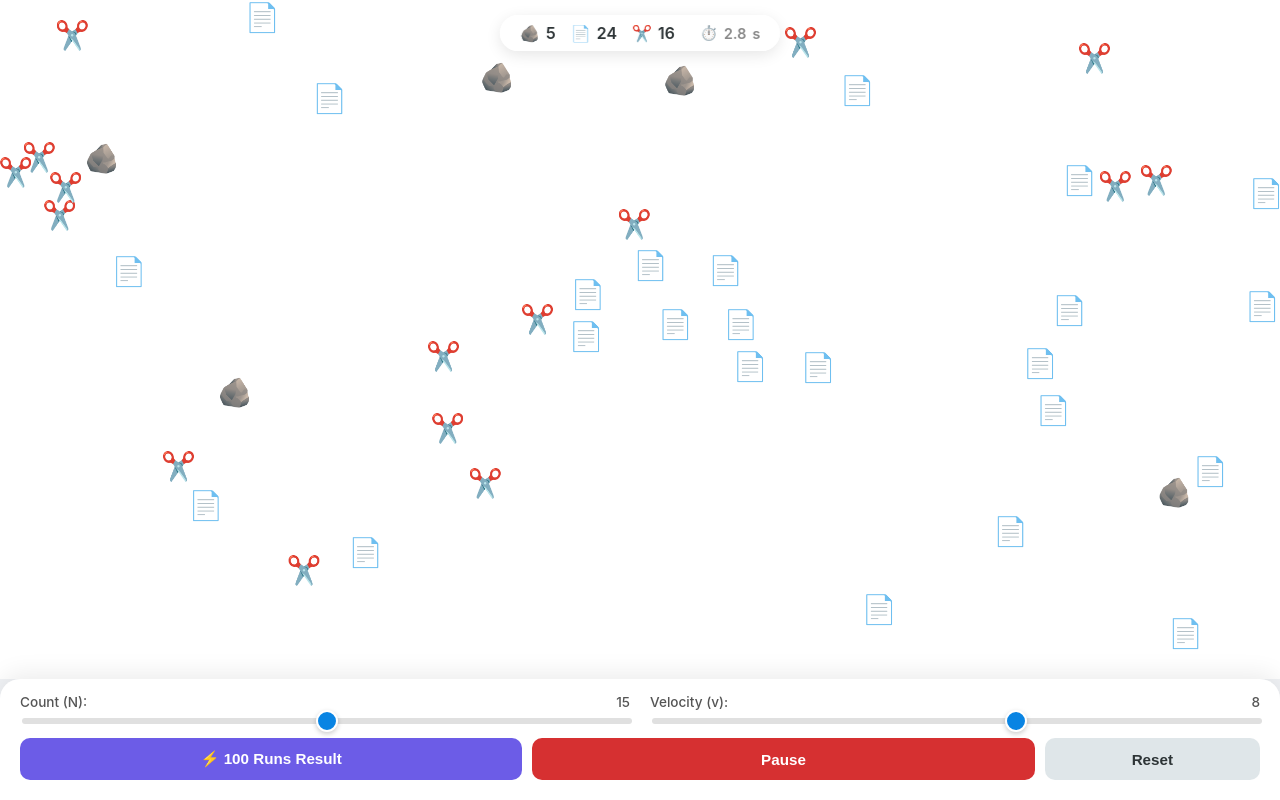
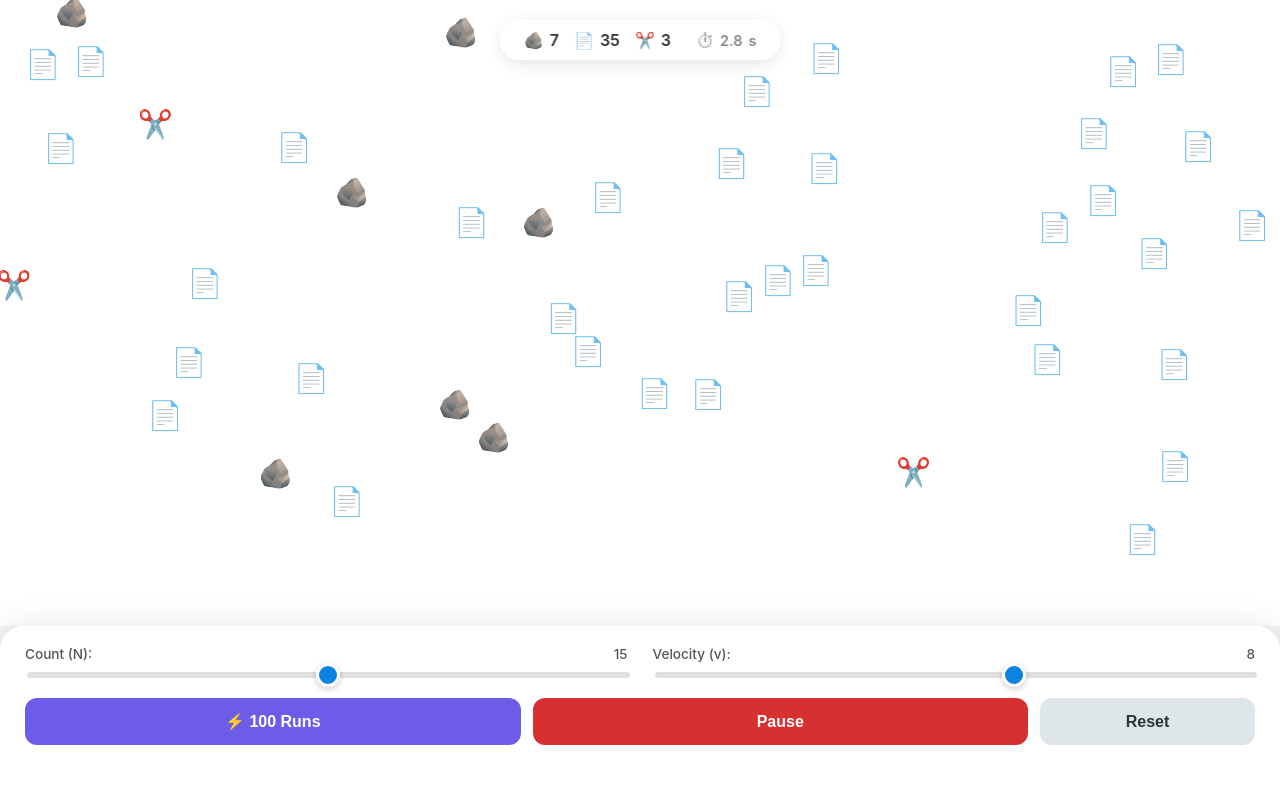
Before and after one commit to Didymos65803/RPS-Dynamic-Simulation, a plain HTML site: page index.html in a window 1280 px wide. Both pictures are taken after a click on the button "Start". Drawn offline with Linux system fonts and the light colour scheme.

Commit message:
Refactor HTML structure and styles for simulation
Updated title and improved layout for HUD and controls. Enhanced button styles and added missing drawScene function.

```diff
--- a/index.html
+++ b/index.html
@@ -1,10 +1,9 @@
-
 <!DOCTYPE html>
 <html lang="en">
 <head>
     <meta charset="UTF-8">
     <meta name="viewport" content="width=device-width, initial-scale=1.0, maximum-scale=1.0, user-scalable=no">
-    <title>RPS Monte Carlo Simulation</title>
+    <title>RPS Simulation</title>
     <style>
         :root {
             --bg-color: #f0f2f5;
@@ -27,17 +26,17 @@
             -webkit-user-select: none;
         }
 
-        /* HUD Stats (Top) */
+        /* HUD Stats (Floating Top) */
         .hud-stats {
             position: absolute;
-            top: 15px;
+            top: 20px; /* Moved down slightly for notch safety */
             left: 50%;
             transform: translateX(-50%);
             display: flex;
             gap: 15px;
             background: rgba(255, 255, 255, 0.9);
             backdrop-filter: blur(8px);
-            padding: 8px 20px;
+            padding: 10px 24px;
             border-radius: 30px;
             box-shadow: 0 4px 15px rgba(0,0,0,0.1);
             z-index: 10;
@@ -45,6 +44,7 @@
             font-size: 1rem;
             pointer-events: none;
             color: var(--text-main);
+            white-space: nowrap;
         }
 
         .stat-item {
@@ -64,28 +64,29 @@
         /* Bottom Control Panel */
         .controls {
             background: var(--panel-bg);
-            padding: 15px 20px;
-            padding-bottom: max(20px, env(safe-area-inset-bottom));
-            border-top-left-radius: 20px;
-            border-top-right-radius: 20px;
-            box-shadow: 0 -5px 25px rgba(0,0,0,0.08);
+            padding: 20px 25px;
+            /* CRITICAL FIX: Increased bottom padding for mobile home bars */
+            padding-bottom: max(50px, env(safe-area-inset-bottom));
+            border-top-left-radius: 24px;
+            border-top-right-radius: 24px;
+            box-shadow: 0 -5px 30px rgba(0,0,0,0.08);
             display: flex;
             flex-direction: column;
-            gap: 12px;
+            gap: 18px; /* Increased gap between sliders and buttons */
             z-index: 20;
         }
 
         .sliders-row {
             display: flex;
             justify-content: space-between;
-            gap: 20px;
+            gap: 25px;
         }
 
         .control-group {
             flex: 1;
             display: flex;
             flex-direction: column;
-            gap: 6px;
+            gap: 8px;
         }
 
         label {
@@ -96,7 +97,7 @@
             font-weight: 500;
         }
 
-        /* Sliders */
+        /* Modern Slider */
         input[type="range"] {
             width: 100%;
             height: 6px;
@@ -108,42 +109,48 @@
 
         input[type="range"]::-webkit-slider-thumb {
             -webkit-appearance: none;
-            width: 22px;
-            height: 22px;
+            width: 24px; /* Larger thumb for touch */
+            height: 24px;
             border-radius: 50%;
             background: var(--primary);
-            border: 2px solid white;
-            box-shadow: 0 2px 5px rgba(0,0,0,0.2);
+            border: 3px solid white;
+            box-shadow: 0 2px 6px rgba(0,0,0,0.2);
             cursor: pointer;
         }
 
-        /* Buttons */
+        /* Button Row */
         .btn-row {
             display: flex;
-            gap: 10px;
+            gap: 12px;
+            margin-bottom: 5px; /* Extra lift */
         }
 
         button {
             flex: 1;
-            padding: 12px;
+            padding: 14px;
             border: none;
-            border-radius: 10px;
-            font-size: 0.95rem;
+            border-radius: 12px;
+            font-size: 1rem;
             font-weight: 600;
             cursor: pointer;
-            transition: opacity 0.2s;
+            transition: opacity 0.2s, transform 0.1s;
             background-color: var(--primary);
             color: white;
             white-space: nowrap;
+            /* Prevent text selection on button press */
+            -webkit-touch-callout: none;
         }
 
-        button:active { opacity: 0.8; }
+        button:active {
+            opacity: 0.8;
+            transform: scale(0.98);
+        }
 
         button.secondary { background-color: #dfe6e9; color: #2d3436; flex: 0.4; }
-        button.stop { background-color: #d63031; } /* Red for Stop */
-        button.monte-carlo { background-color: #6c5ce7; } /* Purple for Monte Carlo */
+        button.stop { background-color: #d63031; }
+        button.monte-carlo { background-color: #6c5ce7; }
 
-        /* Monte Carlo Result Overlay */
+        /* Monte Carlo Overlay */
         #mc-results {
             display: none;
             position: absolute;
@@ -156,7 +163,8 @@
             box-shadow: 0 10px 40px rgba(0,0,0,0.25);
             text-align: center;
             z-index: 100;
-            min-width: 280px;
+            width: 80%;
+            max-width: 320px;
             color: var(--text-main);
         }
         #mc-results h3 { margin: 0 0 15px 0; font-size: 1.2rem; }
@@ -164,14 +172,14 @@
         .result-bar {
             display: flex;
             align-items: center;
-            margin: 10px 0;
-            font-size: 1rem;
+            margin: 12px 0;
+            font-size: 1.1rem;
         }
 
-        .bar-bg { flex: 1; height: 12px; background: #eee; border-radius: 6px; margin: 0 12px; overflow: hidden;}
+        .bar-bg { flex: 1; height: 14px; background: #eee; border-radius: 7px; margin: 0 12px; overflow: hidden;}
         .bar-fill { height: 100%; transition: width 0.6s cubic-bezier(0.22, 1, 0.36, 1); }
 
-        .percentage { width: 45px; text-align: right; font-variant-numeric: tabular-nums; }
+        .percentage { width: 45px; text-align: right; font-variant-numeric: tabular-nums; font-size: 0.9rem; font-weight: bold;}
     </style>
 </head>
 <body>
@@ -228,7 +236,7 @@
         </div>
 
         <div class="btn-row">
-            <button class="monte-carlo" onclick="runMonteCarlo()">⚡ 100 Runs Result</button>
+            <button class="monte-carlo" onclick="runMonteCarlo()">⚡ 100 Runs</button>
             <button id="btnStart" onclick="toggleSimulation()">Start</button>
             <button class="secondary" onclick="resetSimulation()">Reset</button>
         </div>
@@ -311,7 +319,9 @@
 
         resize();
         window.addEventListener('resize', resize);
-        resetSimulation();
+
+        // Ensure buttons don't block canvas on init
+        setTimeout(resetSimulation, 50);
     };
 
     function resize() {
@@ -336,8 +346,7 @@
             p.update(w, h);
         }
 
-        // 2. Collision Detection (O(N^2))
-        // Acceptable for N <= 20
+        // 2. Collision Detection
         for (let i = 0; i < particleList.length; i++) {
             let p1 = particleList[i];
             for (let j = i + 1; j < particleList.length; j++) {
@@ -346,7 +355,7 @@
                 const dx = p2.pos.x - p1.pos.x;
                 const dy = p2.pos.y - p1.pos.y;
                 const distSq = dx*dx + dy*dy;
-                const minDist = (p1.radius + p2.radius) * 0.9; // Slight overlap allowed
+                const minDist = (p1.radius + p2.radius) * 0.9;
 
                 if (distSq < minDist * minDist) {
                     resolveCollision(p1, p2, dx, dy, Math.sqrt(distSq));
@@ -356,9 +365,8 @@
     }
 
     function resolveCollision(p1, p2, dx, dy, dist) {
-        if (dist === 0) dist = 0.1; // Prevent div by zero
+        if (dist === 0) dist = 0.1;
 
-        // Position Correction
         const overlap = (p1.radius + p2.radius - dist) / 2;
         const nx = dx / dist;
         const ny = dy / dist;
@@ -368,7 +376,6 @@
         p2.pos.x += nx * overlap;
         p2.pos.y += ny * overlap;
 
-        // Velocity Swap (Elastic)
         const tempVx = p1.vel.x;
         const tempVy = p1.vel.y;
         p1.vel.x = p2.vel.x;
@@ -376,14 +383,10 @@
         p2.vel.x = tempVx;
         p2.vel.y = tempVy;
 
-        // Game Logic
         if (p1.type === p2.type) return;
         if (p1.cooldown > 0 || p2.cooldown > 0) return;
 
         let winner = null, loser = null;
-        // Rock(0) > Scissors(2)
-        // Paper(1) > Rock(0)
-        // Scissors(2) > Paper(1)
         if ((p1.type === 0 && p2.type === 2) ||
             (p1.type === 1 && p2.type === 0) ||
             (p1.type === 2 && p2.type === 1)) {
@@ -404,50 +407,45 @@
         const currentElapsed = (performance.now() - startTime) / 1000;
         document.getElementById('timer').innerText = currentElapsed.toFixed(1);
 
-        // Clear
-        ctx.fillStyle = "#ffffff";
-        ctx.fillRect(0, 0, width, height);
+        // drawScene() includes clearing background
+        drawScene();
 
-        // Physics
         stepPhysics(particles, width, height);
-
-        // Render
-        for (let p of particles) p.draw(ctx);
-
         updateStats(particles);
 
         if (checkDomination(particles)) {
-            toggleSimulation(); // Pause
+            toggleSimulation();
             return;
         }
-
         animationId = requestAnimationFrame(animate);
     }
 
-    // --- Monte Carlo Simulation Logic ---
+    // --- Helper Functions ---
+    // Fixed: Added missing drawScene function
+    function drawScene() {
+        ctx.fillStyle = "#ffffff";
+        ctx.fillRect(0, 0, width, height);
+        for (let p of particles) p.draw(ctx);
+    }
+
+    // --- Monte Carlo Logic ---
     function runMonteCarlo() {
-        if (isRunning) toggleSimulation(); // Pause visual if running
+        if (isRunning) toggleSimulation();
 
         const SIMULATIONS = 100;
-        const MAX_STEPS = 5000; // Step limit per run to prevent infinite loops
+        const MAX_STEPS = 5000;
 
-        // Get Parameters
         const count = parseInt(document.getElementById('initCount').value);
         const speed = parseInt(document.getElementById('speedParam').value);
 
         let wins = { 0: 0, 1: 0, 2: 0, 'draw': 0 };
 
-        // UI Feedback
         const resultsPanel = document.getElementById('mc-results');
         resultsPanel.style.display = 'block';
         document.getElementById('mc-title').innerText = "Calculating...";
 
-        // Defer execution to allow UI update
         setTimeout(() => {
-            // Run 100 independent simulations
             for (let n = 0; n < SIMULATIONS; n++) {
-
-                // 1. Initialize Temp World
                 let tempParticles = [];
                 for (let type = 0; type < 3; type++) {
                     for (let k = 0; k < count; k++) {
@@ -457,14 +455,10 @@
                     }
                 }
 
-                // 2. Fast Forward Physics
                 let step = 0;
                 let winner = -1;
-
                 while (step < MAX_STEPS) {
                     stepPhysics(tempParticles, width, height);
-
-                    // Check Winner
                     let counts = [0, 0, 0];
                     tempParticles.forEach(p => counts[p.type]++);
                     let active = counts.filter(c => c > 0).length;
@@ -477,10 +471,8 @@
                 }
 
                 if (winner !== -1) wins[winner]++;
-                else wins['draw']++; // Very rare in RPS, usually implies max steps reached
+                else wins['draw']++;
             }
-
-            // Display Results
             showResults(wins, SIMULATIONS);
         }, 50);
     }
@@ -519,7 +511,6 @@
         const active = counts.filter(c => c > 0).length;
 
         if (active === 1) {
-            // Optional: Draw "Winner" text on canvas
             const winnerIdx = counts.findIndex(c => c > 0);
             const winnerName = ["Rock", "Paper", "Scissors"][winnerIdx];
 
@@ -531,42 +522,30 @@
             ctx.textAlign = "center";
             ctx.fillText(`Winner: ${winnerName}`, width/2, height/2 + 8);
             ctx.restore();
-
             return true;
         }
         return false;
     }
 
-    function drawScene() {
-        ctx.fillStyle = "#ffffff";
-        ctx.fillRect(0, 0, width, height);
-        particles.forEach(p => p.draw(ctx));
-    }
-
-    // --- Controls Logic ---
+    // --- Controls ---
     function toggleSimulation() {
         const btn = document.getElementById('btnStart');
         if (isRunning) {
-            // Pause
             isRunning = false;
             cancelAnimationFrame(animationId);
             btn.innerText = "Resume";
             btn.classList.remove("stop");
         } else {
-            // Start
             isRunning = true;
             settingCount = parseInt(document.getElementById('initCount').value);
             settingSpeed = parseInt(document.getElementById('speedParam').value);
 
-            // Spawn if empty
             if (particles.length === 0) {
                 spawnParticles();
             } else {
-                 // Adjust timer offset for resume
                  const currentTimer = parseFloat(document.getElementById('timer').innerText);
                  startTime = performance.now() - (currentTimer * 1000);
             }
-
             if (!startTime) startTime = performance.now();
 
             btn.innerText = "Pause";
@@ -595,7 +574,6 @@
         particles = [];
         for (let type = 0; type < 3; type++) {
             for (let i = 0; i < settingCount; i++) {
-                // Padding ensures particles don't spawn stuck in wall
                 const x = Math.random() * (width - 40) + 20;
                 const y = Math.random() * (height - 40) + 20;
                 particles.push(new Particle(x, y, type, settingSpeed));
```
